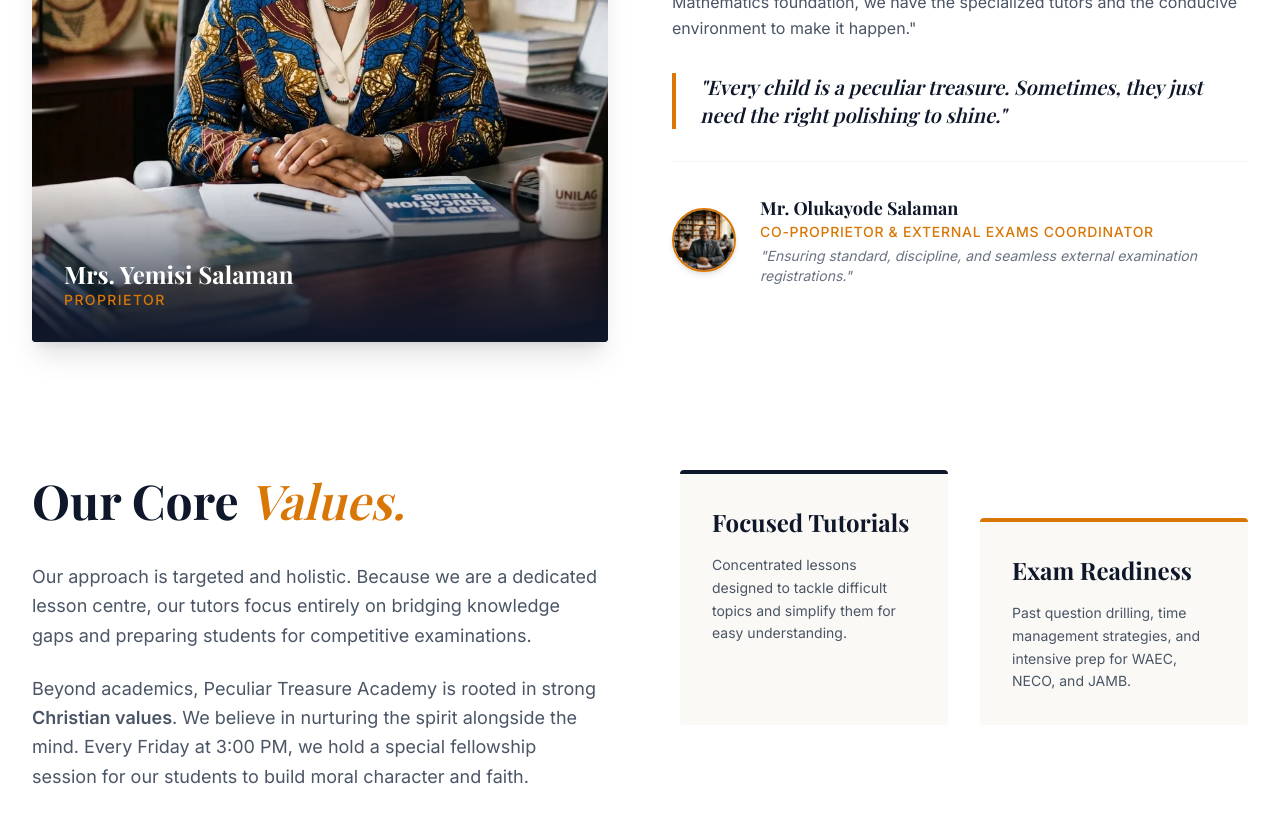
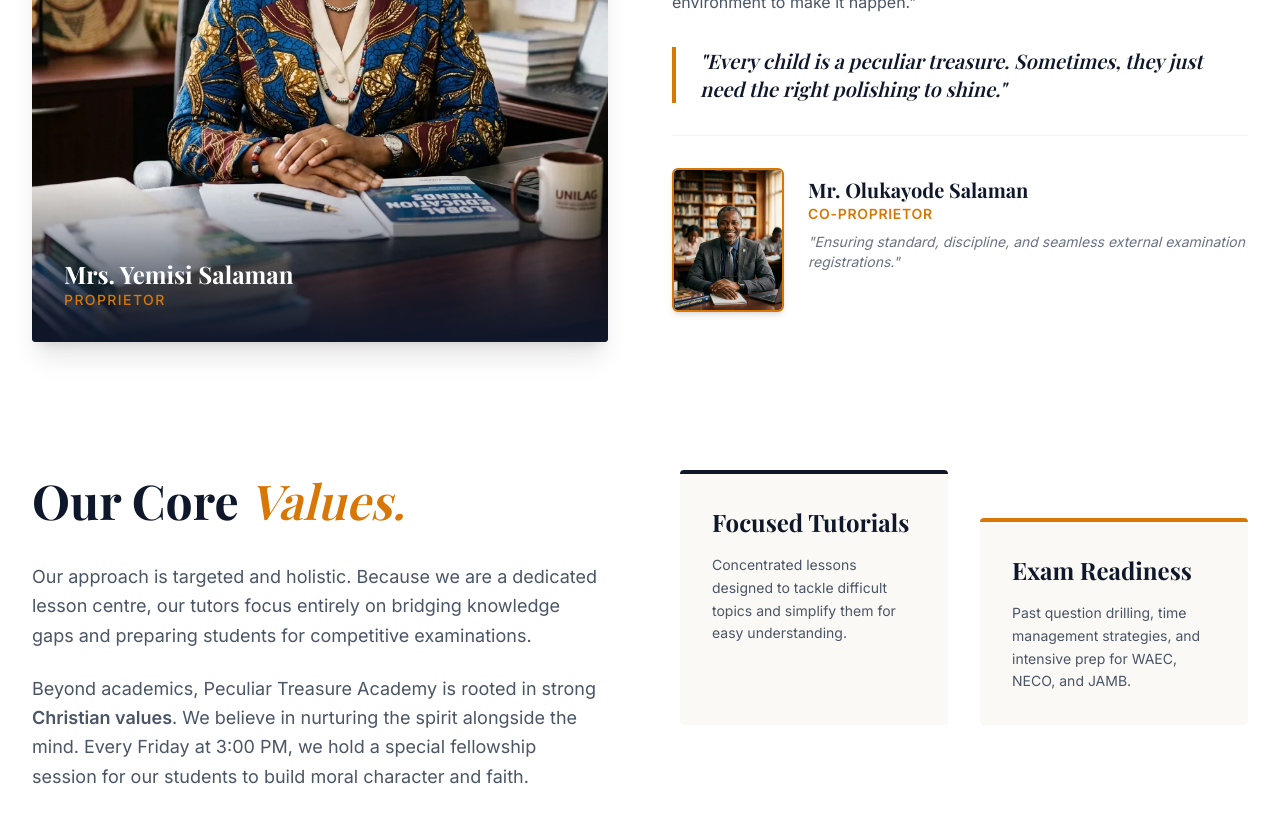
Before and after one commit to DavidDeez/peculiar_treasure_academy, a React (Vite) app: page / in a window 1280 px wide. Shown: the part 1720-2543 px from the top of the page. Built offline with nearby package versions, Linux system fonts and the light colour scheme; a web font is replaced by a local one.

Commit message:
Update Mr Salaman pic to larger rectangle and simplify title

```diff
--- a/src/components/About.tsx
+++ b/src/components/About.tsx
@@ -35,16 +35,16 @@ const About: React.FC = () => {
               </p>
 
               {/* Co-proprietor remark */}
-              <div className="mt-8 pt-8 border-t border-gray-100 flex items-center gap-6">
+              <div className="mt-8 pt-8 border-t border-gray-100 flex items-center md:items-start gap-6">
                 <img
                   src="/images/mr_salaman.webp"
                   alt="Mr. Olukayode Salaman"
-                  className="w-16 h-16 rounded-full object-cover shadow-md border-2 border-brand-gold"
+                  className="w-24 h-32 md:w-28 md:h-36 rounded-md object-cover shadow-md border-2 border-brand-gold shrink-0"
                 />
-                <div>
-                  <h4 className="font-serif font-bold text-brand-dark text-lg">Mr. Olukayode Salaman</h4>
-                  <p className="text-sm text-brand-gold uppercase tracking-wider font-medium">Co-Proprietor & External Exams Coordinator</p>
-                  <p className="text-sm text-gray-500 italic mt-1">
+                <div className="mt-2">
+                  <h4 className="font-serif font-bold text-brand-dark text-lg md:text-xl">Mr. Olukayode Salaman</h4>
+                  <p className="text-sm text-brand-gold uppercase tracking-wider font-bold mb-2">Co-Proprietor</p>
+                  <p className="text-sm text-gray-500 italic">
                     "Ensuring standard, discipline, and seamless external examination registrations."
                   </p>
                 </div>
```
